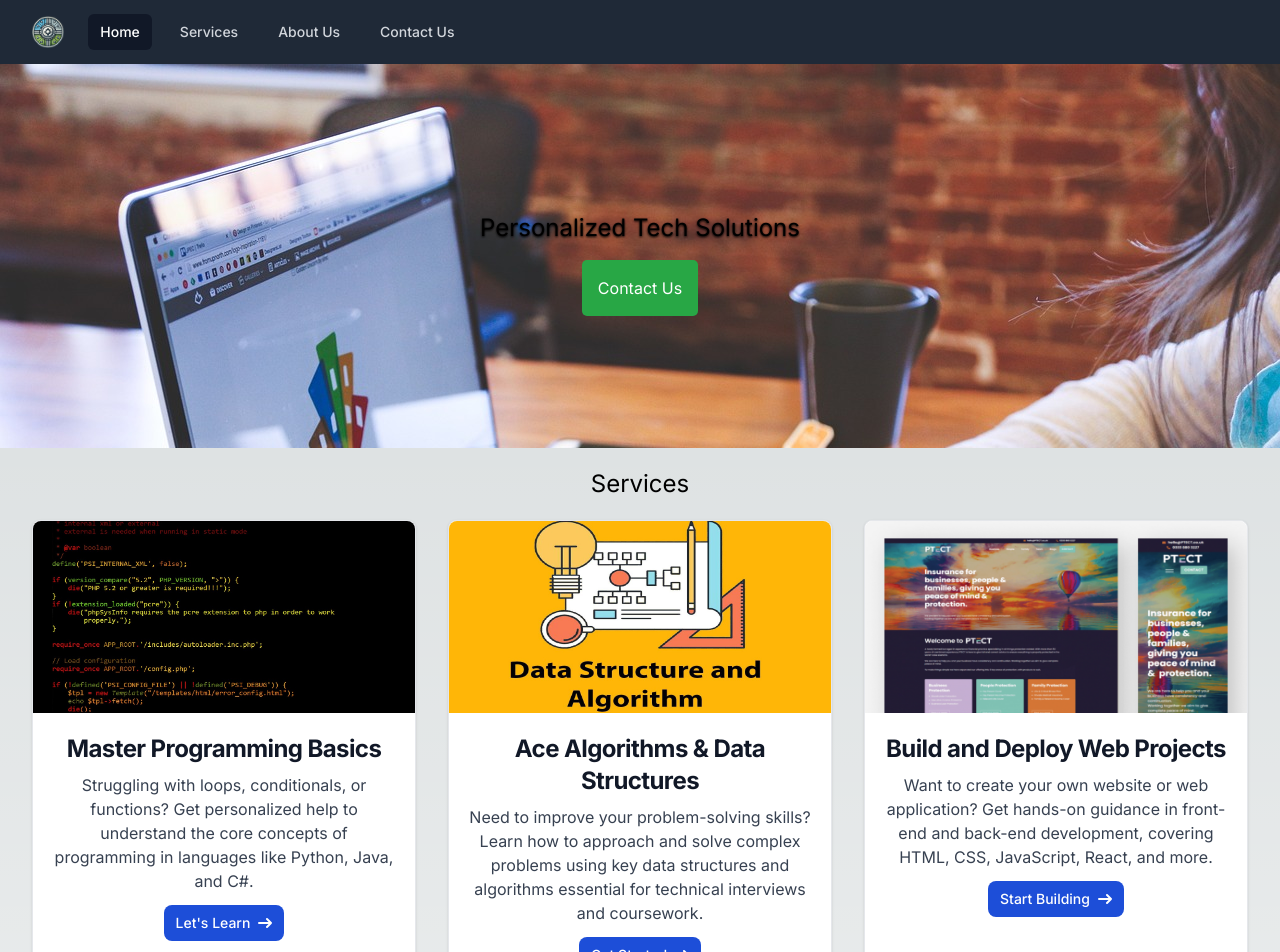
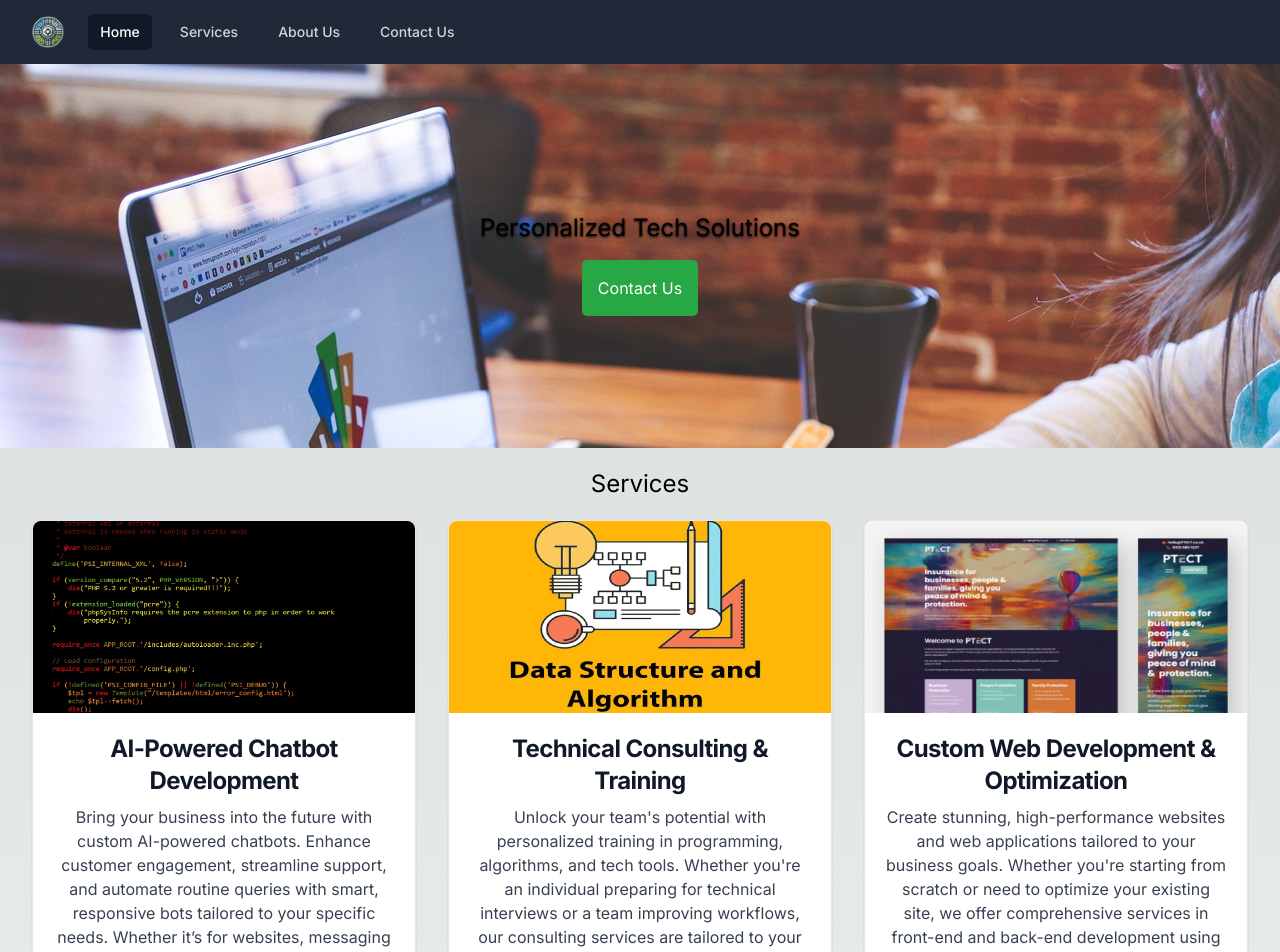
Before and after one commit to Christian-Downs/EdwardsvilleTechSolutionsFrontEnd, a Next.js app: page / in a window 1280 px wide. Shown: the top 952 px of the page. Built offline with nearby package versions, Linux system fonts and the light colour scheme.

Commit message:
Updated descriptions

```diff
--- a/src/app/page.tsx
+++ b/src/app/page.tsx
@@ -95,11 +95,13 @@ export default function Home() {
               </a>
               <div className="p-5">
                 <a href="#contact">
-                  <h5 className="mb-2 text-2xl font-bold tracking-tight text-gray-900 dark:text-white">Master Programming Basics</h5>
+                  <h5 className="mb-2 text-2xl font-bold tracking-tight text-gray-900 dark:text-white">AI-Powered Chatbot Development</h5>
                 </a>
-                <p className="mb-3 font-normal text-gray-700 dark:text-gray-400">Struggling with loops, conditionals, or functions? Get personalized help to understand the core concepts of programming in languages like Python, Java, and C#.</p>
+                <p className="mb-3 font-normal text-gray-700 dark:text-gray-400">Bring your business into the future with custom AI-powered chatbots. Enhance customer engagement, streamline support, and automate routine queries with smart, responsive bots tailored to your specific needs. Whether it’s for websites, messaging platforms, or apps, we’ve got you covered.
+
+</p>
                 <a href="#contact" className="inline-flex items-center px-3 py-2 text-sm font-medium text-center text-white bg-blue-700 rounded-lg hover:bg-blue-800 focus:ring-4 focus:outline-none focus:ring-blue-300 dark:bg-blue-600 dark:hover:bg-blue-700 dark:focus:ring-blue-800">
-                  Let&apos;s Learn
+                  Jump Forward
                   <svg className="rtl:rotate-180 w-3.5 h-3.5 ms-2" aria-hidden="true" xmlns="http://www.w3.org/2000/svg" fill="none" viewBox="0 0 14 10">
                     <path stroke="currentColor" strokeLinecap="round" strokeLinejoin="round" strokeWidth="2" d="M1 5h12m0 0L9 1m4 4L9 9" />
                   </svg>
@@ -113,9 +115,9 @@ export default function Home() {
               </a>
               <div className="p-5">
                 <a href="#contact">
-                  <h5 className="mb-2 text-2xl font-bold tracking-tight text-gray-900 dark:text-white">Ace Algorithms & Data Structures</h5>
+                  <h5 className="mb-2 text-2xl font-bold tracking-tight text-gray-900 dark:text-white">Technical Consulting & Training</h5>
                 </a>
-                <p className="mb-3 font-normal text-gray-700 dark:text-gray-400">Need to improve your problem-solving skills? Learn how to approach and solve complex problems using key data structures and algorithms essential for technical interviews and coursework.</p>
+                <p className="mb-3 font-normal text-gray-700 dark:text-gray-400">Unlock your team's potential with personalized training in programming, algorithms, and tech tools. Whether you're an individual preparing for technical interviews or a team improving workflows, our consulting services are tailored to your unique challenges.</p>
                 <a href="#contact" className="inline-flex items-center px-3 py-2 text-sm font-medium text-center text-white bg-blue-700 rounded-lg hover:bg-blue-800 focus:ring-4 focus:outline-none focus:ring-blue-300 dark:bg-blue-600 dark:hover:bg-blue-700 dark:focus:ring-blue-800">
                   Get Started
                   <svg className="rtl:rotate-180 w-3.5 h-3.5 ms-2" aria-hidden="true" xmlns="http://www.w3.org/2000/svg" fill="none" viewBox="0 0 14 10">
@@ -132,9 +134,9 @@ export default function Home() {
               </a>
               <div className="p-5">
                 <a href="#contact">
-                  <h5 className="mb-2 text-2xl font-bold tracking-tight text-gray-900 dark:text-white">Build and Deploy Web Projects</h5>
+                  <h5 className="mb-2 text-2xl font-bold tracking-tight text-gray-900 dark:text-white">Custom Web Development & Optimization</h5>
                 </a>
-                <p className="mb-3 font-normal text-gray-700 dark:text-gray-400">Want to create your own website or web application? Get hands-on guidance in front-end and back-end development, covering HTML, CSS, JavaScript, React, and more.</p>
+                <p className="mb-3 font-normal text-gray-700 dark:text-gray-400">Create stunning, high-performance websites and web applications tailored to your business goals. Whether you're starting from scratch or need to optimize your existing site, we offer comprehensive services in front-end and back-end development using React, Next.js, and other modern tools.</p>
                 <a href="#contact" className="inline-flex items-center px-3 py-2 text-sm font-medium text-center text-white bg-blue-700 rounded-lg hover:bg-blue-800 focus:ring-4 focus:outline-none focus:ring-blue-300 dark:bg-blue-600 dark:hover:bg-blue-700 dark:focus:ring-blue-800">
                   Start Building
                   <svg className="rtl:rotate-180 w-3.5 h-3.5 ms-2" aria-hidden="true" xmlns="http://www.w3.org/2000/svg" fill="none" viewBox="0 0 14 10">
```
